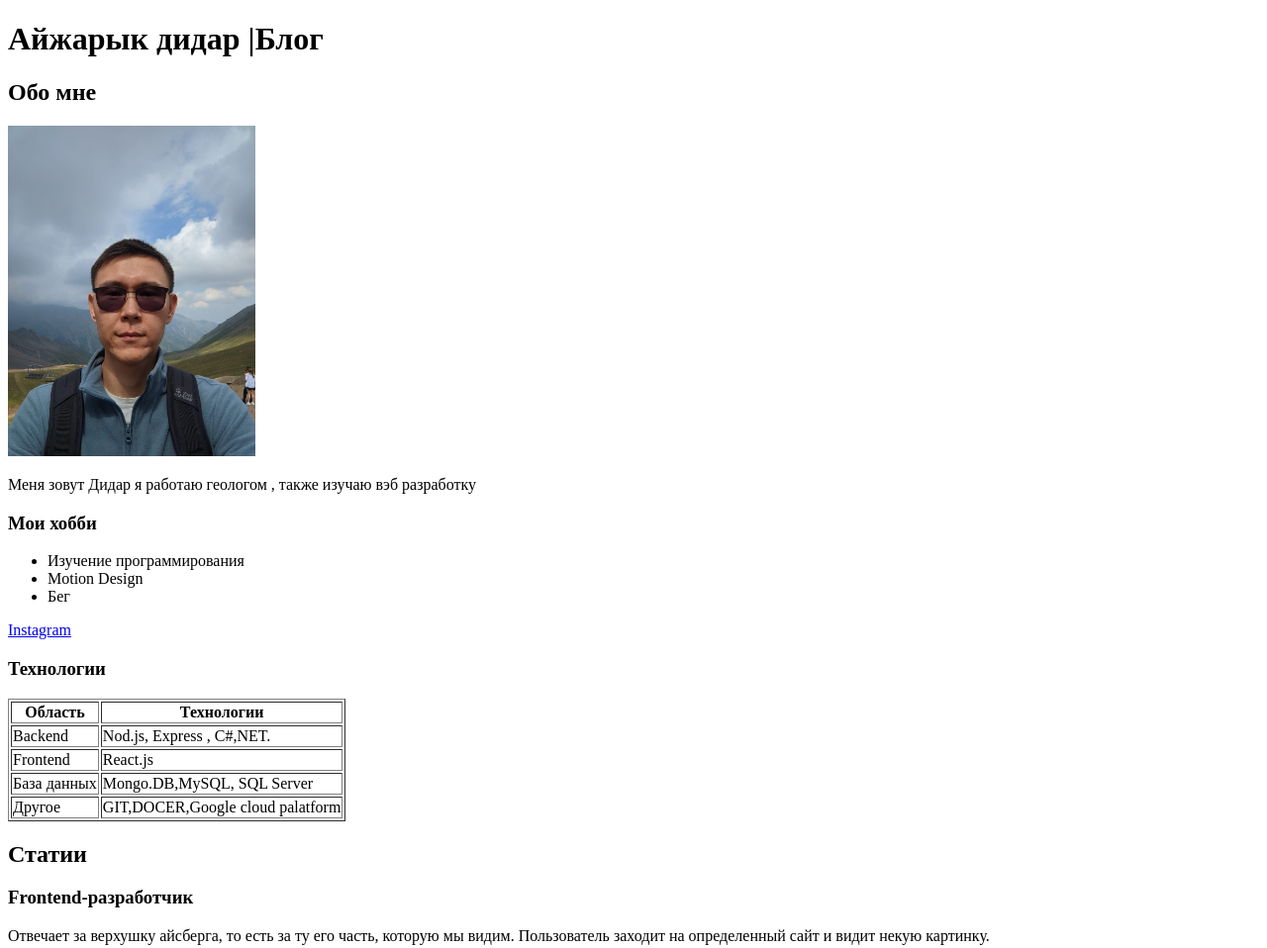
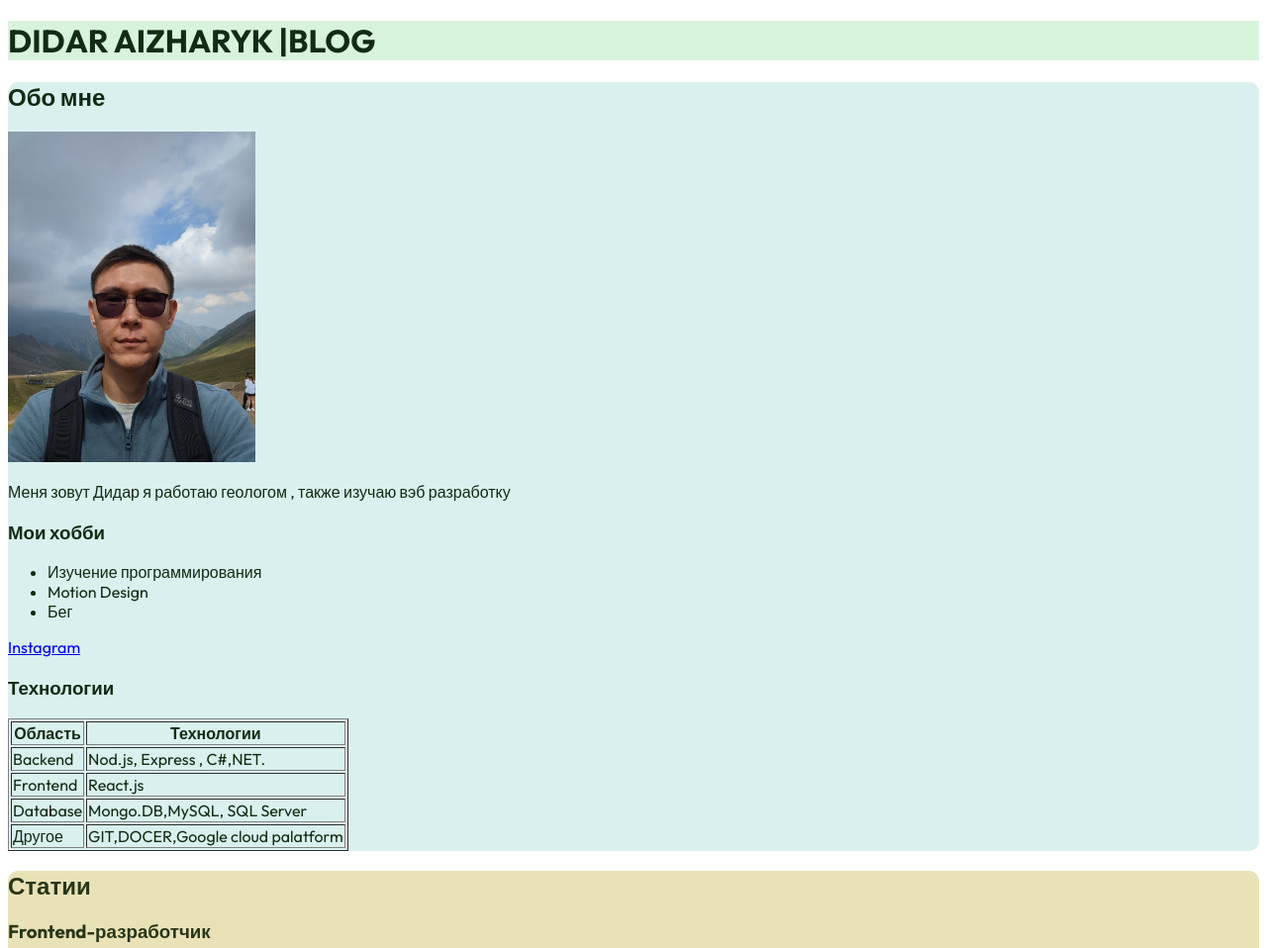
Before and after one commit to daizharyk/start, a plain HTML site: page html/index.html in a window 1280 px wide. Shown: the top 958 px of the page at 99% size. Drawn offline with Linux system fonts and the light colour scheme.

Commit message:
add css style

```diff
--- a/html/index.html
+++ b/html/index.html
@@ -4,12 +4,13 @@
     <meta charset="UTF-8" />
     <meta name="viewport" content="width=device-width, initial-scale=1.0" />
     <title>Document</title>
+    <link rel="stylesheet" href="style.css">
   </head>
   <body>
-    <header>
-      <h1>Айжарык дидар |Блог</h1>
+    <header class="header name">
+      <h1>DIDAR AIZHARYK |BLOG </h1>
     </header>
-    <section>
+    <section class="section about_me">
       <h2>Обо мне</h2>
       <img src="PXL_20220805_145802207.jpg" width="250" alt="Мой фотография" />
       <p>Меня зовут Дидар я работаю геологом , также изучаю вэб разработку</p>
@@ -40,7 +41,7 @@
             <td>React.js</td>
           </tr>
           <tr>
-            <td>База данных</td>
+            <td>Database </td>
             <td>Mongo.DB,MySQL, SQL Server</td>
           </tr>
           <tr>
@@ -50,7 +51,7 @@
         </tbody>
       </table>
     </section>
-    <section>
+    <section class="section articles" >
       <h2>Статии</h2>
       <article>
         <h3>Frontend-разработчик</h3>
@@ -75,7 +76,7 @@
         <a href="Fullstack.html">Читать дальше</a>
       </article>
     </section>
-    <section>
+    <section class="section contacts">
       <h2>Написать мне</h2>
       <form>
         <div>
--- /dev/null
+++ b/html/style.css
@@ -0,0 +1,42 @@
+@import url('https://fonts.googleapis.com/css2?family=Outfit:wght@100..900&display=swap');
+@import url('https://fonts.googleapis.com/css2?family=Outfit:wght@100..900&display=swap');
+* {
+  font-family: "Outfit", sans-serif;
+  font-optical-sizing: auto;
+  font-weight: <weight>;
+  font-style: normal;
+}
+
+.name {
+  color: #132a13;
+}
+body {
+  background-color: #ffffff;
+}
+
+.section {
+  border-radius: 10px;
+  color: #283618;
+}
+.header {
+  background-color: #d8f3dc ;
+  color: #132a13;
+}
+.about_me {
+  background-color: #daf0ee;
+  color: #132a13;
+}
+
+.articles {
+  background-color: #eae2b7;
+}
+
+.contacts {
+  background-color: #283618;
+  color: #edf2f4;
+}
+
+.contacts input , .contacts textarea {
+  background-color: #f0efeb;
+  border: 1px #b7b7a4;
+}
```
Also changed, not shown: CSS/basic.html (deleted, +0 -11 lines).
